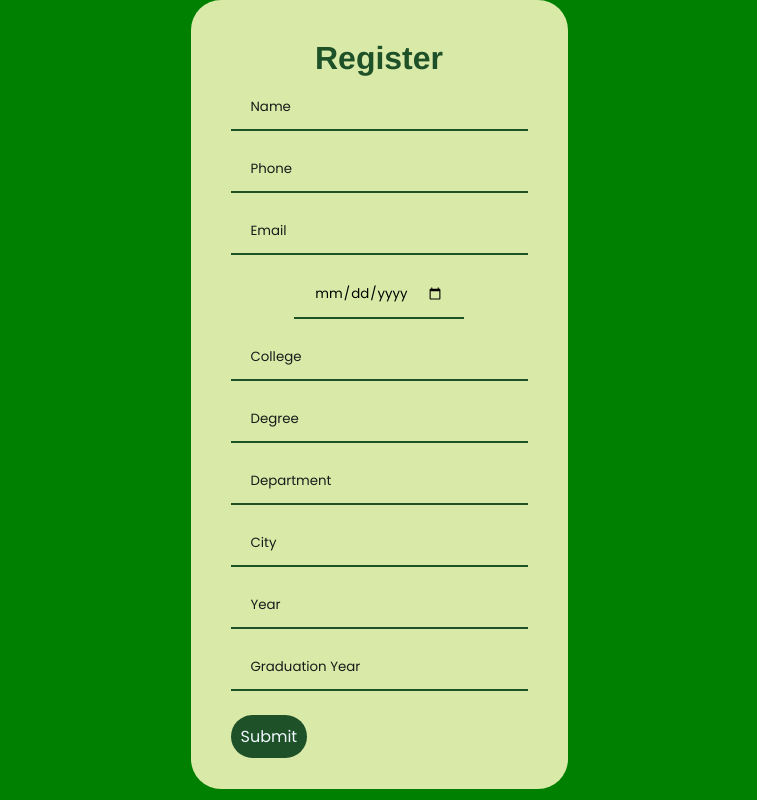
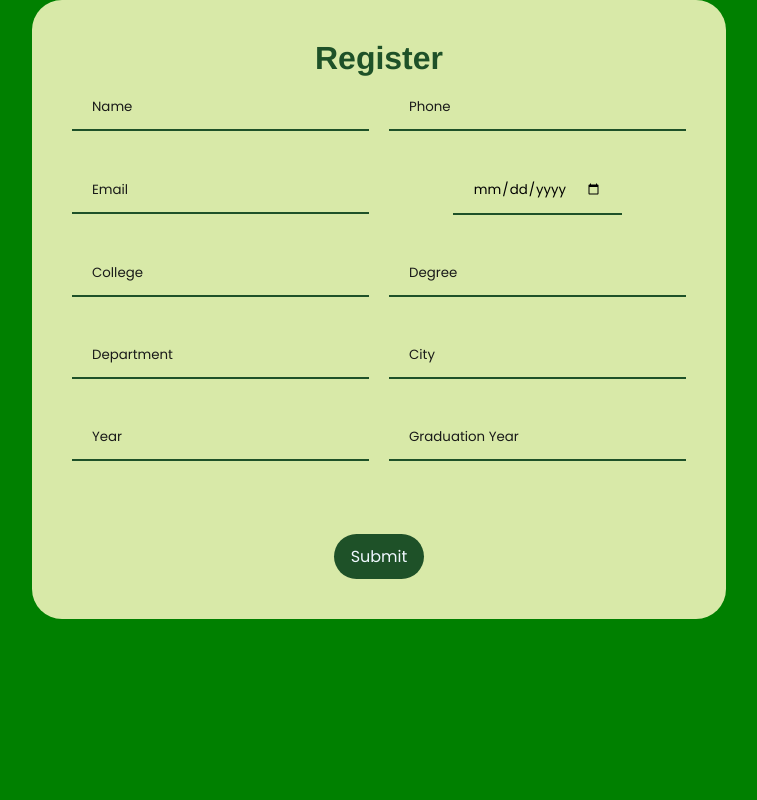
Before and after one commit to nithigd5/students-community, a PHP site: page /views/register.html in a window 1280 px wide. Shown: the whole page, without its empty margins (261-1018 px from the left). Run offline with PHP 8.4, Linux system fonts and the light colour scheme.

Commit message:
SQL added

```diff
--- a/assets/css/style.css
+++ b/assets/css/style.css
@@ -28,6 +28,16 @@
 
 } */
 
+.form {
+    display: grid;
+    grid-template-columns: 1fr 1fr;
+    gap: 20px;
+    place-items: center;
+}
+
+.form .login-btn{
+    grid-column-end: span 2;
+}
 .error {
     color: var(--error);
     font-size: small;
@@ -83,8 +93,7 @@
     background-color:var(--secondary);
     border-radius: 25px;
     border:none;
-
-    margin: auto;
+    text-align: center;
     text-decoration: none;
 }
 .form-input{
--- a/views/register.html
+++ b/views/register.html
@@ -12,7 +12,7 @@
 <body>
     <div class="login-form-wrapper">
         <h1 class="topic">Register</h1>
-        <form method="post" id="register" action="/controller/register.php">
+        <form method="post" class="form" id="register" action="/controller/register.php">
             <div class='form-input'>
                 <input type="text" class="login-input" name="name" id="name" placeholder="Name"/>
                 <span class="error"></span>
```
Also changed, not shown: controller/register.php (+4 -3 lines), models/FormValidation.php (+10 -10 lines), models/database/Students.php (added, +16 -0 lines), models/database/sqlConnection.php (added, +16 -0 lines), .htaccess.
